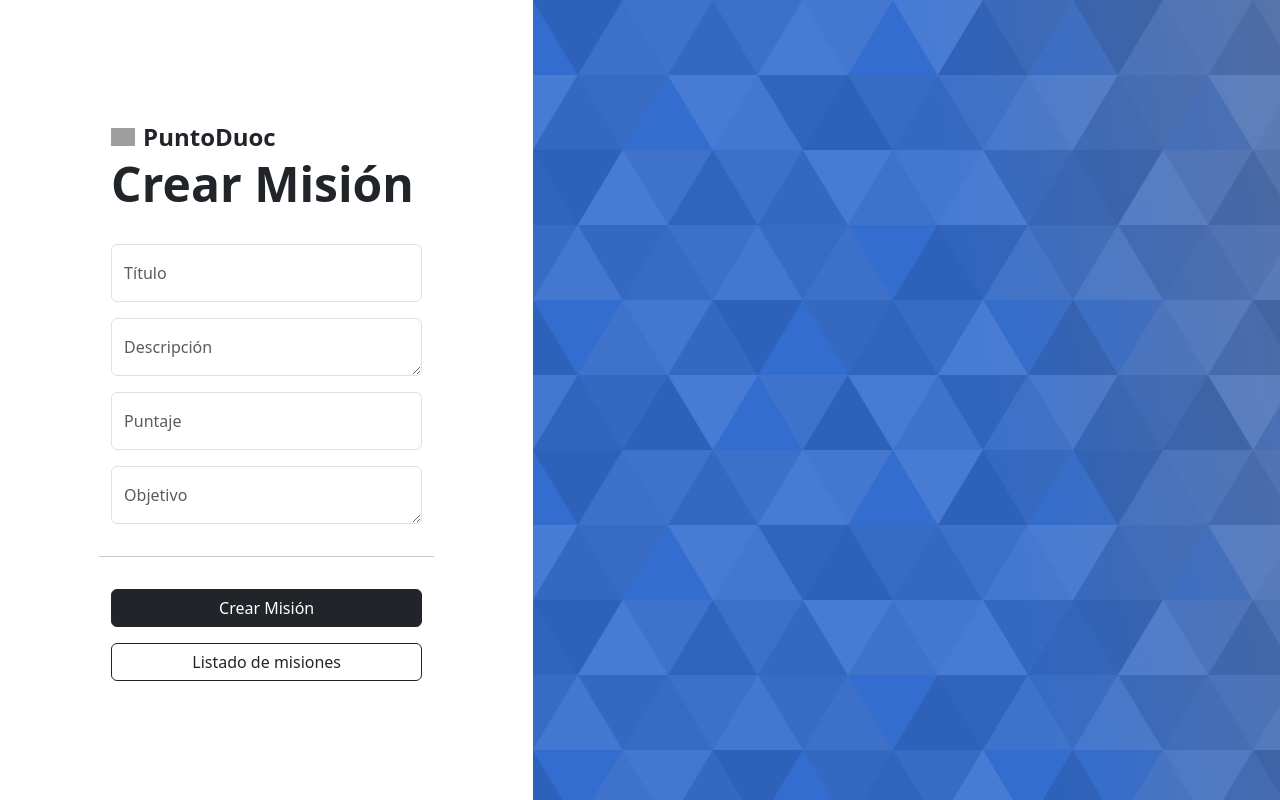
After one commit to FabianFlo/PuntoDuocWeb, a Django app: page /misiones/crear/ in a window 1280 px wide. The commit adds this page. Run offline with Django 5.2, Linux system fonts and the light colour scheme; some libraries are stand-ins or nearby versions; grey boxes are pictures that could not be loaded.

Commit message:
misiones listas

```diff
--- /dev/null
+++ b/mi_app/templates/mi_app/mision/crear_mision.html
@@ -0,0 +1,101 @@
+<!DOCTYPE html>
+<html lang="es">
+<head>
+    <meta charset="UTF-8">
+    <meta name="viewport" content="width=device-width, initial-scale=1.0">
+    <title>Crear Misión</title>
+    {% load static %}
+    <link rel="stylesheet" type="text/css" href="{% static 'bootstrap-5.3.3-dist/css/bootstrap.min.css' %}">
+    <link rel="stylesheet" type="text/css" href="{% static 'style.css' %}">
+</head>
+
+<body class="bg-white">
+
+    <p class="position-absolute top-0 start-0 mt-3 ms-3" style="overflow: hidden;">{{ alert_message }}</p>
+
+    <section>
+        <div class="container-fluid p-0 m-0 row mx-auto" style="height:100vh;">
+            <div class="col-lg-5 p-0">
+                <div class="col-10 col-lg-7 mx-auto h-100">
+                    <div class="d-flex flex-column justify-content-center h-100 pt-5 pb-3">
+                        <a href="{% url 'home' %}" class="fs-4 fw-bold nav-link"><span><img src="https://www.svgrepo.com/show/101168/go-back-arrow.svg" alt="home" style="width:1em;" class="me-2 pb-1"></span>PuntoDuoc</a>
+                        <h1 class="display-5 fw-bold mb-3">Crear Misión</h1>
+
+                        <form class="row py-3" method="POST">
+                            {% csrf_token %}
+
+                            <!---Título-->
+                            <div class="col-12 mb-3">
+                                <div class="form-floating">
+                                    <input type="text" id="titulo" name="titulo" class="form-control" required placeholder="Título de la misión">
+                                    <label for="titulo" class="text-muted">Título</label>
+                                </div>
+                            </div>
+
+                            <!---Descripción-->
+                            <div class="col-12 mb-3">
+                                <div class="form-floating">
+                                    <textarea id="descripcion" name="descripcion" class="form-control" required placeholder="Descripción de la misión"></textarea>
+                                    <label for="descripcion" class="text-muted">Descripción</label>
+                                </div>
+                            </div>
+
+                            <!---Puntaje-->
+                            <div class="col-12 mb-3">
+                                <div class="form-floating">
+                                    <input type="number" id="puntaje" name="puntaje" class="form-control" required placeholder="Puntaje">
+                                    <label for="puntaje" class="text-muted">Puntaje</label>
+                                </div>
+                            </div>
+
+                            <!---Objetivo-->
+                            <div class="col-12 mb-3">
+                                <div class="form-floating">
+                                    <textarea id="objetivo" name="objetivo" class="form-control" required placeholder="Objetivo de la misión"></textarea>
+                                    <label for="objetivo" class="text-muted">Objetivo</label>
+                                </div>
+                            </div>
+
+                            <hr class="mt-3">
+
+                            <!--Button Crear Misión-->
+                            <div class="col-12 mt-3">
+                                <input type="submit" value="Crear Misión" class="btn btn-dark w-100">
+                            </div>
+
+                            <!--Button Listar Misiones-->
+                            <div class="col-12 my-3">
+                                <a href="{% url 'listar_misiones' %}" class="btn btn-outline-dark w-100">Listado de misiones</a>
+                            </div>
+
+                        </form>
+                    </div>
+                </div>
+            </div>
+
+            <div class="col-7 w-100 d-lg-none p-0 m-0" style="overflow:hidden;">
+                <div>
+                    <svg id="wave" style="transform:rotate(0deg); transition: 0.3s" viewBox="0 0 1440 100" version="1.1" xmlns="http://www.w3.org/2000/svg">
+                        <defs>
+                            <linearGradient id="sw-gradient-0" x1="0" x2="0" y1="1" y2="0">
+                                <stop stop-color="rgba(51, 109, 207, 1)" offset="0%"></stop>
+                                <stop stop-color="rgba(51, 109, 207, 1)" offset="100%"></stop>
+                            </linearGradient>
+                        </defs>
+                        <path fill="url(#sw-gradient-0)" d="M0,70L30,68.3C60,67,120,63,180,60C240,57,300,53,360,51.7C420,50,480,50,540,51.7C600,53,660,57,720,58.3C780,60,840,60,900,51.7C960,43,1020,27,1080,16.7C1140,7,1200,3,1260,6.7C1320,10,1380,20,1440,23.3C1500,27,1560,23,1620,28.3C1680,33,1740,47,1800,43.3C1860,40,1920,20,1980,20C2040,20,2100,40,2160,55C2220,70,2280,80,2340,70C2400,60,2460,30,2520,25C2580,20,2640,40,2700,41.7C2760,43,2820,27,2880,21.7C2940,17,3000,23,3060,25C3120,27,3180,23,3240,25C3300,27,3360,33,3420,43.3C3480,53,3540,67,3600,63.3C3660,60,3720,40,3780,28.3C3840,17,3900,13,3960,20C4020,27,4080,43,4140,55C4200,67,4260,73,4290,76.7L4320,80L4320,100L4290,100C4260,100,4200,100,4140,100C4080,100,4020,100,3960,100C3900,100,3840,100,3780,100C3720,100,3660,100,3600,100C3540,100,3480,100,3420,100C3360,100,3300,100,3240,100C3180,100,3120,100,3060,100C3000,100,2940,100,2880,100C2820,100,2760,100,2700,100C2640,100,2580,100,2520,100C2460,100,2400,100,2340,100C2280,100,2220,100,2160,100C2100,100,2040,100,1980,100C1920,100,1860,100,1800,100C1740,100,1680,100,1620,100C1560,100,1500,100,1440,100C1380,100,1320,100,1260,100C1200,100,1140,100,1080,100C1020,100,960,100,900,100C840,100,780,100,720,100C660,100,600,100,540,100C480,100,420,100,360,100C300,100,240,100,180,100C120,100,60,100,30,100L0,100Z"></path>
+                    </svg>
+                </div>
+                <div class="container-flex h-100" style="background: #336DCF;"></div>
+            </div>
+
+            <div class="col-lg-7 d-none d-lg-block p-0 background-svg">
+            </div>
+        </div>
+
+        <p class="position-absolute top-0 start-0 mt-3 ms-3" style="overflow: hidden;">{{ alert_message }}</p>
+    </section>
+
+    <!-- Scripts -->
+    <script src="{% static 'bootstrap-5.3.3-dist/js/bootstrap.bundle.min.js' %}"></script>
+</body>
+</html>
--- a/mi_app/urls.py
+++ b/mi_app/urls.py
@@ -26,4 +26,11 @@ urlpatterns = [
 
     path('encuestas/', include('encuestas.urls')),  # Cambia 'nombre_de_la_app_encuestas' por el nombre real
 
+    path('misiones/', listar_misiones, name='listar_misiones'),
+    path('misiones/crear/', crear_mision, name='crear_mision'),
+    path('misiones/<str:mision_id>/', detalle_mision, name='detalle_mision'),
+    path('misiones/<str:mision_id>/actualizar/', actualizar_mision, name='modificar_mision'),
+    path('misiones/<str:mision_id>/eliminar/', eliminar_mision, name='eliminar_mision'),
+
+
 ]
--- a/mi_app/views.py
+++ b/mi_app/views.py
@@ -597,3 +597,161 @@ def enviar_correos_view(request):
         'carreras': carreras,
         'encuestas': encuestas_list
     })
+import requests
+from django.shortcuts import render, redirect
+
+# URL base para interactuar con Firestore
+FIREBASE_URL = "https://firestore.googleapis.com/v1/projects/puntoduoc-894e9/databases/(default)/documents/Misiones"
+
+def listar_misiones(request):
+    # Realizar la solicitud GET a Firestore
+    response = requests.get(FIREBASE_URL)
+
+    if response.status_code == 200:
+        # Obtener las misiones de la respuesta
+        misiones = response.json().get('documents', [])
+
+        # Lista para almacenar las misiones procesadas
+        misiones_data = []
+
+        # Recorrer cada misión y extraer los datos necesarios
+        for mision in misiones:
+            mision_id = mision['name'].split('/')[-1]  # Obtener el ID de la misión (es el título)
+
+            mision_data = {
+                'id': mision_id,  # El ID es el título de la misión
+                'titulo': mision_id,  # Usamos el título como ID de la misión
+                'descripcion': mision['fields'].get('descripcion', {}).get('stringValue', 'Sin descripción'),
+                'puntaje': mision['fields'].get('puntaje', {}).get('integerValue', 0),
+                'objetivo': mision['fields'].get('objetivo', {}).get('stringValue', 'Sin objetivo')
+            }
+            misiones_data.append(mision_data)
+
+        # Pasar las misiones a la plantilla para que se muestren
+        return render(request, 'mi_app/mision/listar_misiones.html', {'misiones': misiones_data})
+
+    else:
+        # Si hay un error al obtener las misiones
+        return render(request, 'error.html', {'mensaje': 'Error al obtener las misiones.'})
+
+
+
+def crear_mision(request):
+    if request.method == 'POST':
+        # Obtener el título, que se usará como el ID del documento
+        titulo = request.POST.get('titulo')
+
+        # Si no hay título, evitamos crear la misión
+        if not titulo:
+            return render(request, 'error.html', {'mensaje': 'El título es obligatorio.'})
+
+        # Construir los datos que se enviarán a Firestore
+        data = {
+            "fields": {
+                "titulo": {"stringValue": titulo},
+                "descripcion": {"stringValue": request.POST.get('descripcion')},
+                "puntaje": {"integerValue": int(request.POST.get('puntaje'))},
+                "objetivo": {"stringValue": request.POST.get('objetivo')}
+            }
+        }
+
+        # Usamos el título como el ID en la URL de Firestore
+        url = f"{FIREBASE_URL}/{titulo}"  # Aquí añadimos el título a la URL para usarlo como ID
+
+        # Hacer la solicitud POST a Firestore para crear el documento
+        response = requests.patch(url, json=data)  # Usamos PATCH para actualizar o crear con un ID específico
+
+        # Verificar si la misión fue creada correctamente
+        if response.status_code == 200:
+            return redirect('listar_misiones')  # Redirigir a la lista de misiones
+        else:
+            return render(request, 'error.html', {'mensaje': 'Error al crear la misión.'})
+
+    return render(request, 'mi_app/mision/crear_mision.html')  # Renderizar el formulario para crear misión
+
+
+# Detalle de misión
+def detalle_mision(request, mision_id):
+    response = requests.get(f"{FIREBASE_URL}/{mision_id}")
+    if response.status_code == 200:
+        mision = response.json()['fields']
+        mision_data = {
+            'id': mision_id,
+            'titulo': mision['titulo']['stringValue'],
+            'descripcion': mision['descripcion']['stringValue'],
+            'puntaje': mision['puntaje']['integerValue'],
+            'parametros': [p['stringValue'] for p in mision['parametros']['arrayValue']['values']],
+        }
+        return render(request, 'mi_app/mision/detalle_mision.html', {'mision': mision_data})
+    else:
+        return render(request, 'error.html', {'mensaje': 'La misión no existe.'})
+
+def actualizar_mision(request, mision_id):
+    if request.method == 'POST':
+        data = {
+            "fields": {
+                "titulo": {"stringValue": request.POST.get('titulo')},
+                "descripcion": {"stringValue": request.POST.get('descripcion')},
+                "puntaje": {"integerValue": int(request.POST.get('puntaje'))},
+                "objetivo": {"stringValue": request.POST.get('objetivo')}
+            }
+        }
+        response = requests.patch(f"{FIREBASE_URL}/{mision_id}", json=data)
+        if response.status_code == 200:
+            return redirect('listar_misiones')
+
+        else:
+            return render(request, 'error.html', {'mensaje': 'Error al actualizar la misión.'})
+
+    response = requests.get(f"{FIREBASE_URL}/{mision_id}")
+    if response.status_code == 200:
+        mision = response.json()['fields']
+        mision_data = {
+            'id': mision_id,
+            'titulo': mision['titulo']['stringValue'],
+            'descripcion': mision['descripcion']['stringValue'],
+            'puntaje': mision['puntaje']['integerValue'],
+            'objetivo': mision['objetivo']['stringValue'],
+        }
+        return render(request, 'mi_app/mision/actualizar_mision.html', {'mision': mision_data})
+    else:
+        return render(request, 'error.html', {'mensaje': 'La misión no existe.'})
+
+
+def detalle_mision(request, mision_id):
+    response = requests.get(f"{FIREBASE_URL}/{mision_id}")
+    if response.status_code == 200:
+        mision = response.json()['fields']
+        mision_data = {
+            'id': mision_id,
+            'titulo': mision['titulo']['stringValue'],
+            'descripcion': mision['descripcion']['stringValue'],
+            'puntaje': mision['puntaje']['integerValue'],
+            'objetivo': mision['objetivo']['stringValue'],
+        }
+        return render(request, 'mi_app/mision/detalle_mision.html', {'mision': mision_data})
+    else:
+        return render(request, 'error.html', {'mensaje': 'La misión no existe.'})
+
+# Eliminar misión
+def eliminar_mision(request, mision_id):
+    if request.method == 'POST':
+        response = requests.delete(f"{FIREBASE_URL}/{mision_id}")
+        if response.status_code == 200:
+            return redirect('listar_misiones')
+        else:
+            return render(request, 'error.html', {'mensaje': 'Error al eliminar la misión.'})
+
+    response = requests.get(f"{FIREBASE_URL}/{mision_id}")
+    if response.status_code == 200:
+        mision = response.json()['fields']
+        mision_data = {
+            'id': mision_id,
+            'titulo': mision['titulo']['stringValue'],
+            'descripcion': mision['descripcion']['stringValue'],
+            'puntaje': mision['puntaje']['integerValue'],
+            'objetivo': mision['objetivo']['stringValue'],
+        }
+        return redirect('listar_misiones', {'mision': mision_data})
+    else:
+        return render(request, 'error.html', {'mensaje': 'La misión no existe.'})
```
Also changed, not shown: mi_app/templates/mi_app/mision/actualizar_mision.html (added, +108 -0 lines), mi_app/templates/mi_app/mision/detalle_mision.html (added, +14 -0 lines), mi_app/templates/mi_app/mision/listar_misiones.html (added, +74 -0 lines), mi_app/templates/mi_app/navbar.html (+11 -0 lines), db.sqlite3.
